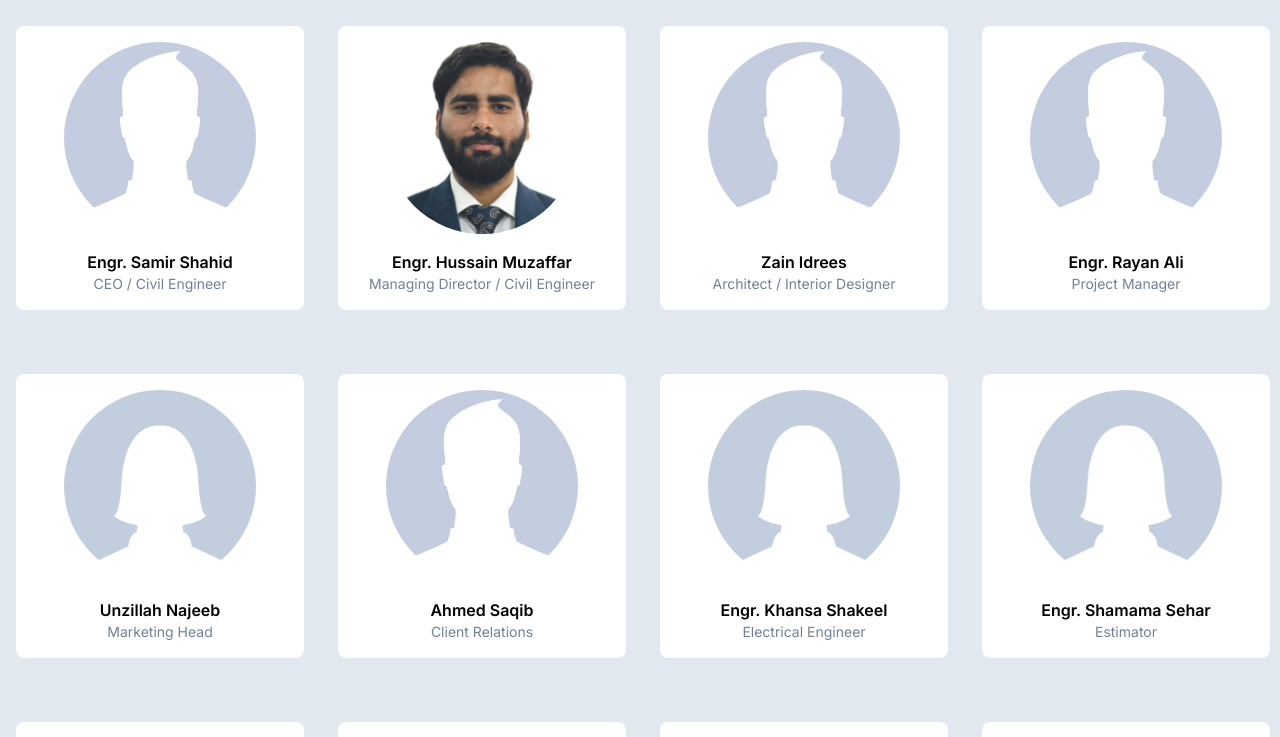
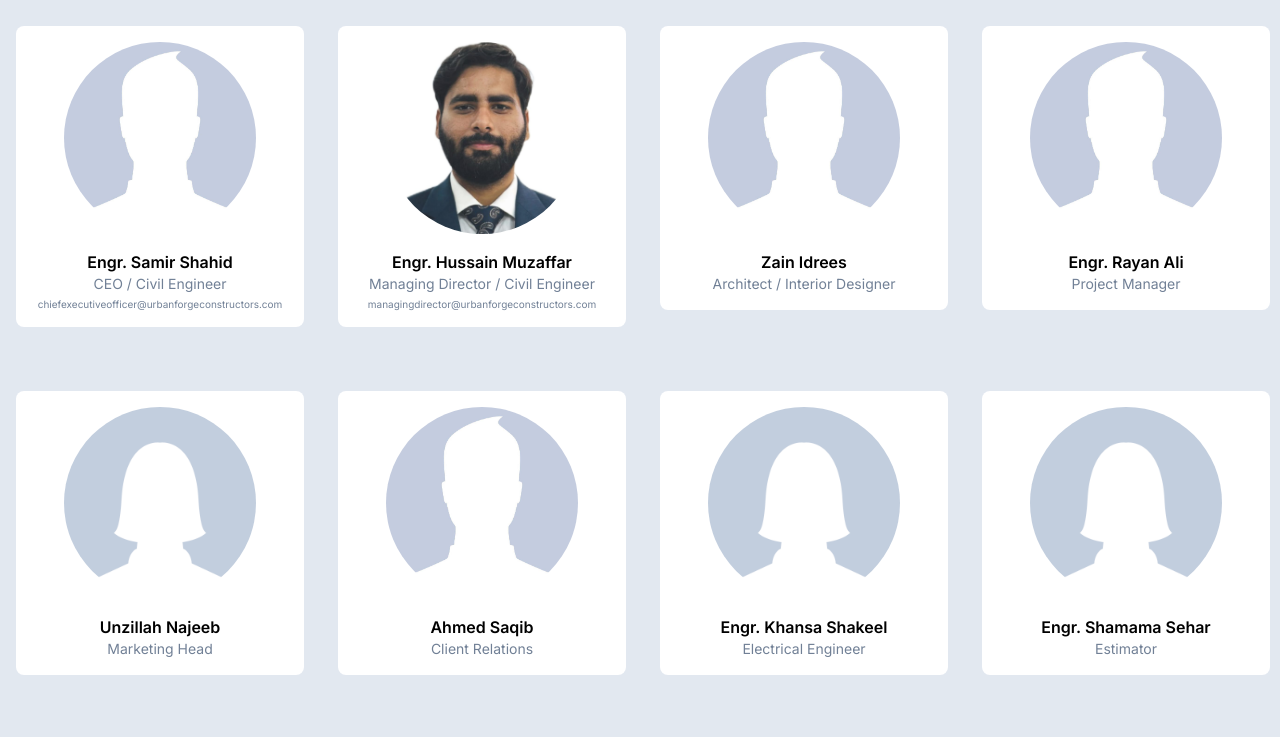
Before and after one commit to MuneelHaider/Urbanforge-Pvt-Ltd---Hussain, a React (Vite) app in the folder project/: page /AboutUs in a window 1280 px wide. Shown: the part 2774-3511 px from the top of the page. Built offline with nearby package versions, Linux system fonts and the light colour scheme.

Commit message:
Added emails in About us

```diff
--- a/project/src/components/TeamSection.tsx
+++ b/project/src/components/TeamSection.tsx
@@ -1,8 +1,8 @@
 import React, { useState, useEffect } from "react";
 
 const team = [
-  { name: "Engr. Samir Shahid", title: "CEO / Civil Engineer", img: "", category: "Leadership", gender: "male" },
-  { name: "Engr. Hussain Muzaffar", title: "Managing Director / Civil Engineer", img: "/team/hussain2.jpg", category: "Leadership", gender: "male" },
+  { name: "Engr. Samir Shahid", title: "CEO / Civil Engineer", img: "", category: "Leadership", gender: "male", email: "chiefexecutiveofficer@urbanforgeconstructors.com" },
+  { name: "Engr. Hussain Muzaffar", title: "Managing Director / Civil Engineer", img: "/team/hussain2.jpg", category: "Leadership", gender: "male", email: "managingdirector@urbanforgeconstructors.com" },
   { name: "Zain Idrees", title: "Architect / Interior Designer", img: "", category: "Design", gender: "male" },
   { name: "Engr. Rayan Ali", title: "Project Manager", img: "", category: "Engineering", gender: "male" },
   { name: "Unzillah Najeeb", title: "Marketing Head", img: "", category: "Marketing", gender: "female" },
@@ -58,6 +58,11 @@ const TeamSection: React.FC = () => {
                 </div>
                 <h4 className="font-bold mt-4">{member.name}</h4>
                 <p className="text-sm text-gray-600">{member.title}</p>
+                {member.email && (
+                  <p className="text-[10px] text-gray-600 mt-1 break-all leading-tight">
+                    <a className="hover:underline" href={`mailto:${member.email}`}>{member.email}</a>
+                  </p>
+                )}
               </div>
               <br />
             </div>
```
